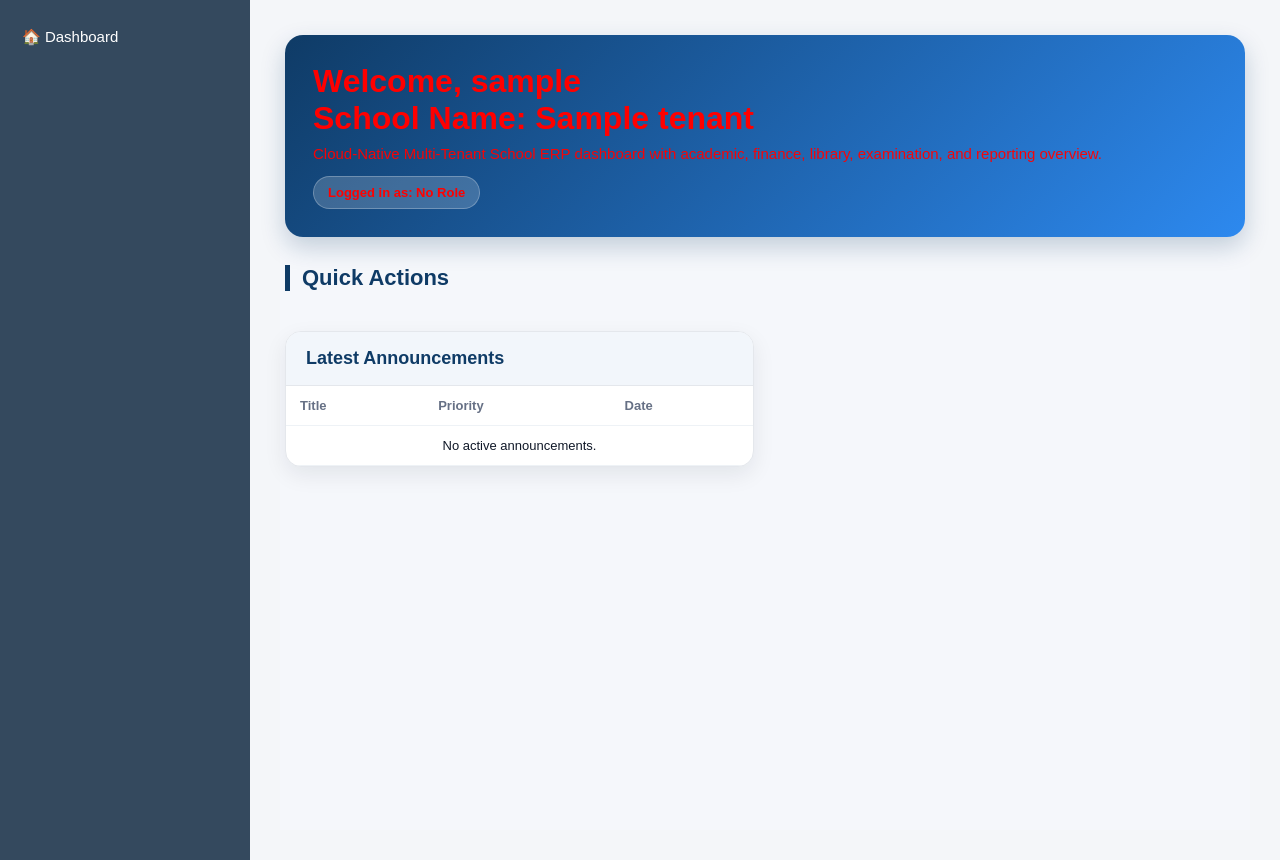
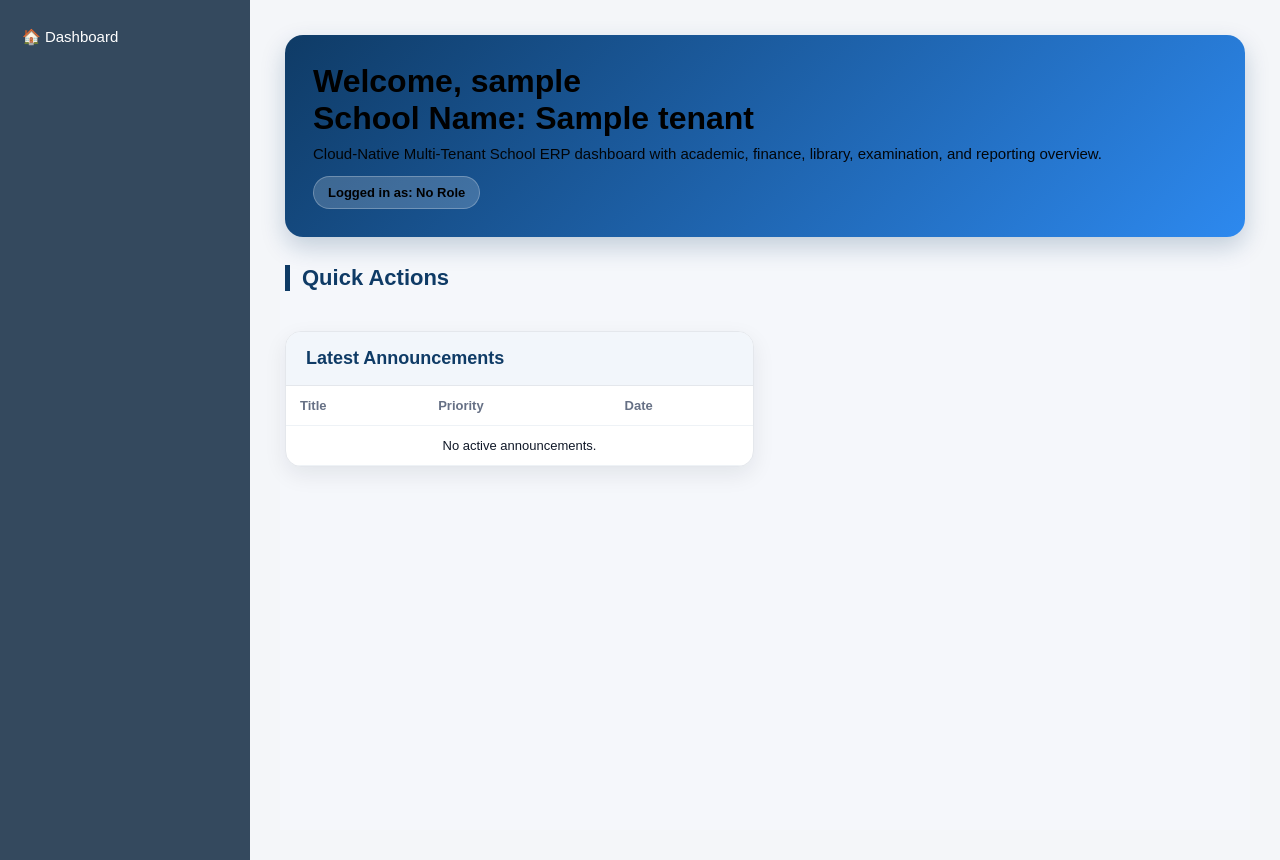
Before and after one commit to Vrushali50/cloud-native-multi-tenant-school-erp, a Django app: page /accounts/dashboard/ in a window 1280 px wide. Shown: the part 60-920 px from the top of the page. Run offline with Django 5.2, Linux system fonts and the light colour scheme; a user stored in the database is signed in; tables that the repository leaves empty hold one stand-in row (values such as "Sample post").

Commit message:
changed it normal

```diff
--- a/templates/accounts/dashboard.html
+++ b/templates/accounts/dashboard.html
@@ -11,7 +11,6 @@
 
     .dashboard-header {
         background: linear-gradient(135deg, #0f3b66, #2d89ef);
-        color: red;
         border-radius: 18px;
         padding: 28px;
         margin-bottom: 25px;
@@ -20,7 +19,6 @@
 
     .dashboard-header h1 {
         margin: 0;
-        color: red;
         font-size: 32px;
         font-weight: 800;
     }
```
